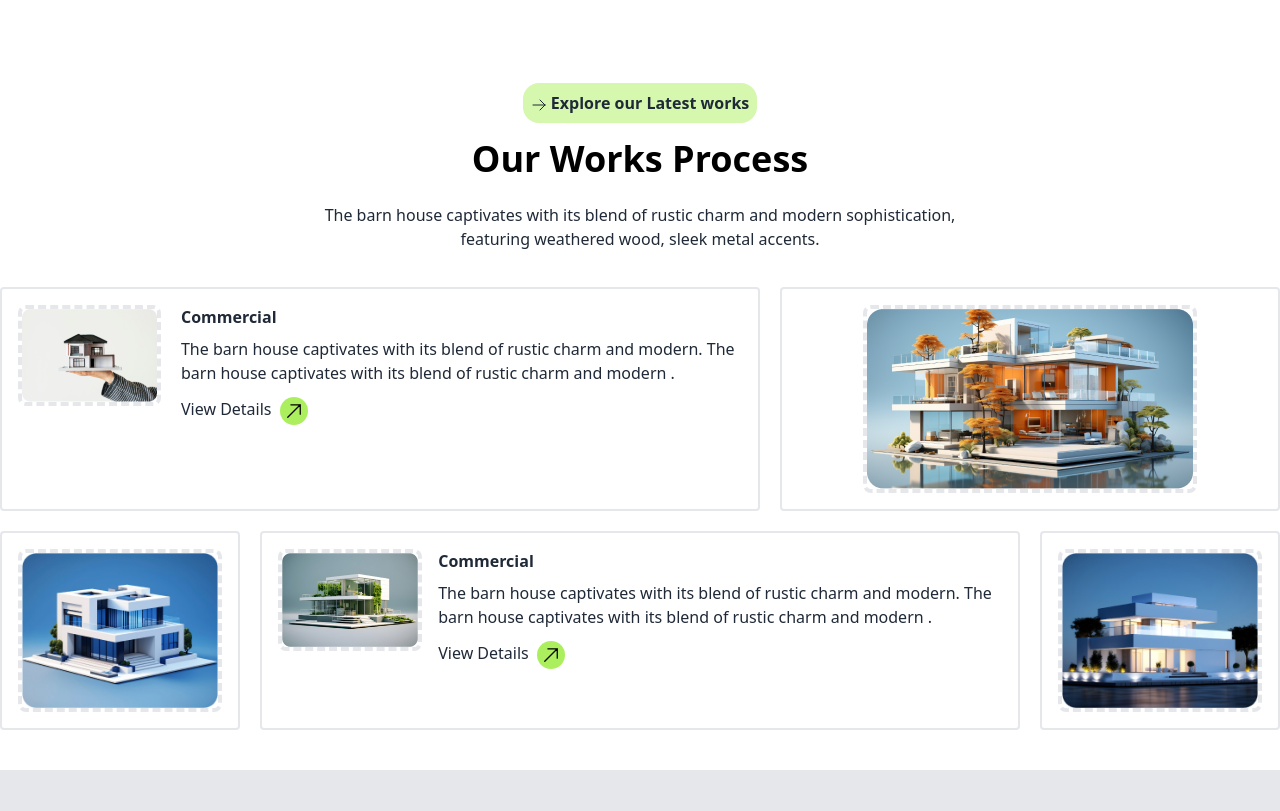
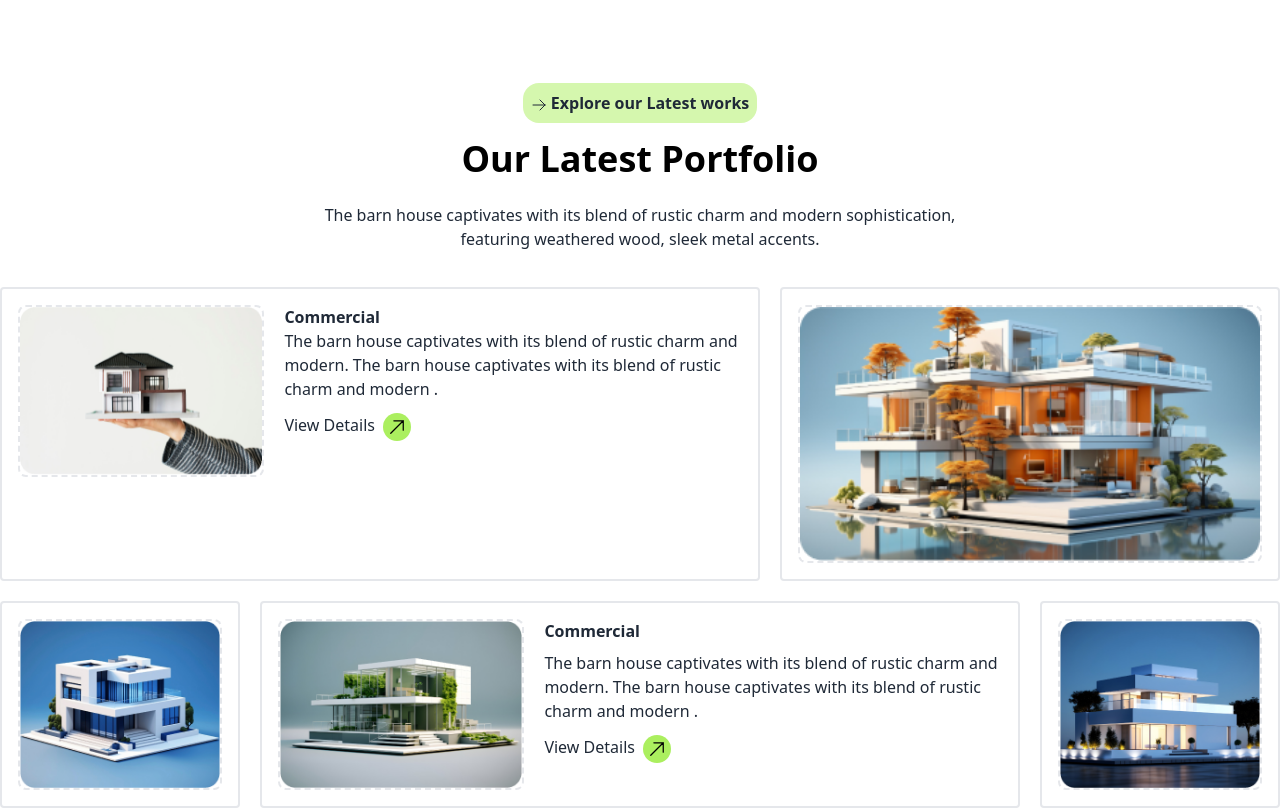
Before and after one commit to Nafees37/project_tailwind_and_daisyUI, a plain HTML site: page index.html in a window 1280 px wide. Shown: the part 1980-2791 px from the top of the page. Drawn offline with nearby package versions, Linux system fonts and the light colour scheme.

Commit message:
Responsive Design Fix

```diff
--- a/index.html
+++ b/index.html
@@ -217,17 +217,44 @@
           </svg>
           Explore our Latest works
         </button>
-        <h1 class="text-4xl text-black font-black pb-6">Our Works Process</h1>
+        <h1 class="text-4xl text-black font-black pb-6">Our Latest Portfolio</h1>
         <p class="">The barn house captivates with its blend of rustic charm and modern sophistication, <br> featuring
           weathered wood, sleek metal accents.</p>
       </div>
       <div class="grid grid-cols-1 md:grid-cols-3 lg:grid-cols-5 gap-5">
         <div class="col-span-5 md:col-span-5 lg:col-span-3 border-solid border-2 rounded p-4">
-          <div class="flex md:flex-row flex-col">
-            <div class="">
-              <img src="./assets/images/img1.png" alt="" class="rounded-lg border-dashed border-4">
+          <div class="flex md:flex-row flex-col gap-5">
+            <div class="flex-[35%]">
+              <img src="./assets/images/img1.png" alt="" class="rounded-lg border-dashed border-2 w-full h-full">
             </div>
-            <div class="ps-5">
+            <div class="flex-[65%]">
+              <h1 class="font-bold">Commercial</h1>
+              <p class="pb-3">The barn house captivates with its blend of rustic charm and modern. The barn house
+                captivates with its blend of rustic charm and modern .</p>
+              <div class="flex">
+                <a href="#" class="pe-2">View Details</a>
+                <span class="rounded-full bg-[#ABEF5F] p-1 text-black">
+                  <svg xmlns="http://www.w3.org/2000/svg" fill="none" viewBox="0 0 24 24" stroke-width="1.5"
+                    stroke="currentColor" class="size-5">
+                    <path stroke-linecap="round" stroke-linejoin="round" d="m4.5 19.5 15-15m0 0H8.25m11.25 0v11.25" />
+                  </svg>
+                </span>
+              </div>
+            </div>
+          </div>
+        </div>
+        <div class="col-span-5 md:col-span-3 lg:col-span-2   border-solid border-2 rounded p-4 flex-[35%]">
+          <img src="./assets/images/img2.png" alt="" class="rounded-lg border-dashed border-2 lg:mx-auto w-full h-full">
+        </div>
+        <div class="col-span-5 md:col-span-2 lg:col-span-1  border-solid border-2 rounded p-4 flex-[35%]">
+          <img src="./assets/images/img3.png" alt="" class="rounded-lg border-dashed border-2 lg:mx-auto w-full h-full">
+        </div>
+        <div class="col-span-5 lg:col-span-3 md:col-span-5 border-solid border-2 rounded p-4">
+          <div class="flex md:flex-row flex-col gap-5">
+            <div class="flex-[35%]">
+              <img src="./assets/images/img4.png" alt="" class="rounded-lg border-dashed border-2 w-full h-full">
+            </div>
+            <div class="flex-[65%]">
               <h1 class="font-bold pb-2">Commercial</h1>
               <p class="pb-3">The barn house captivates with its blend of rustic charm and modern. The barn house
                 captivates with its blend of rustic charm and modern .</p>
@@ -243,38 +270,11 @@
             </div>
           </div>
         </div>
-        <div class="col-span-5 md:col-span-3 lg:col-span-2   border-solid border-2 rounded p-4">
-          <img src="./assets/images/img2.png" alt="" class="rounded-lg border-dashed border-4 lg:mx-auto">
+        <div class="border-solid border-2 rounded p-4 md:col-span-2 lg:col-span-1 col-span-5 flex-[35%]">
+          <img src="./assets/images/img5.png" alt="" class="rounded-lg border-dashed border-2 lg:mx-auto w-full h-full">
         </div>
-        <div class="col-span-5 md:col-span-2 lg:col-span-1  border-solid border-2 rounded p-4">
-          <img src="./assets/images/img3.png" alt="" class="rounded-lg border-dashed border-4 lg:mx-auto">
-        </div>
-        <div class="col-span-5 lg:col-span-3 md:col-span-5 border-solid border-2 rounded p-4">
-          <div class="flex md:flex-row flex-col">
-            <div class="">
-              <img src="./assets/images/img4.png" alt="" class="rounded-lg border-dashed border-4">
-            </div>
-            <div class="ps-4">
-              <h1 class="font-bold pb-2">Commercial</h1>
-              <p class="pb-3">The barn house captivates with its blend of rustic charm and modern. The barn house
-                captivates with its blend of rustic charm and modern .</p>
-              <div class="flex">
-                <a href="#" class="pe-2">View Details</a>
-                <span class="rounded-full bg-[#ABEF5F] p-1 text-black">
-                  <svg xmlns="http://www.w3.org/2000/svg" fill="none" viewBox="0 0 24 24" stroke-width="1.5"
-                    stroke="currentColor" class="size-5">
-                    <path stroke-linecap="round" stroke-linejoin="round" d="m4.5 19.5 15-15m0 0H8.25m11.25 0v11.25" />
-                  </svg>
-                </span>
-              </div>
-            </div>
-          </div>
-        </div>
-        <div class="border-solid border-2 rounded p-4 md:col-span-2 lg:col-span-1 col-span-5">
-          <img src="./assets/images/img5.png" alt="" class="rounded-lg border-dashed border-4 lg:mx-auto">
-        </div>
-        <div class="border-solid border-2 rounded p-4 lg:hidden md:col-span-3 ">
-          <img src="./assets/images/img2.png" alt="" class="rounded-lg border-dashed border-4 lg:mx-auto">
+        <div class="border-solid border-2 rounded p-4 lg:hidden md:col-span-3 flex-[35%]">
+          <img src="./assets/images/img2.png" alt="" class="rounded-lg border-dashed border-2 lg:mx-auto w-full h-full">
         </div>
       </div>
     </section>
```
